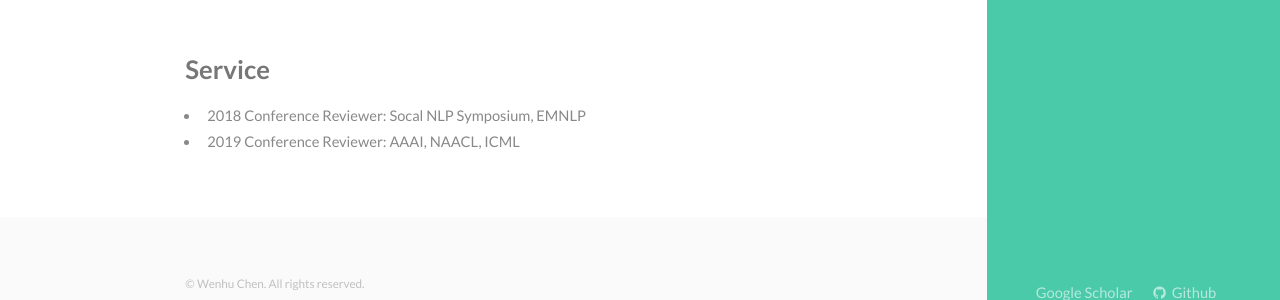
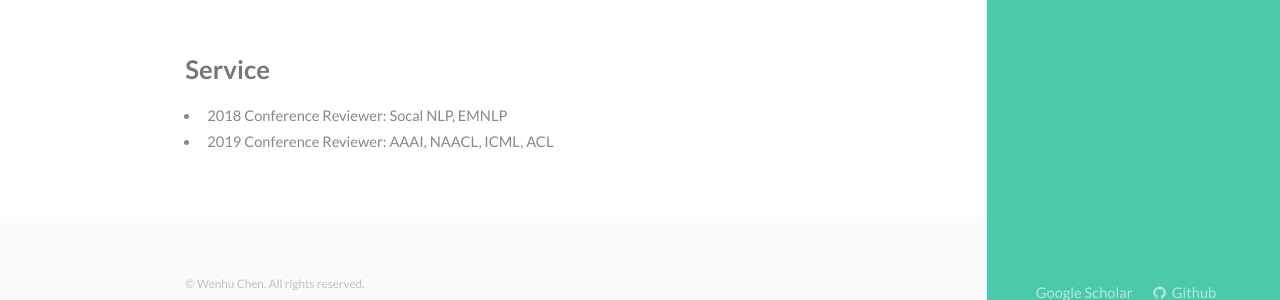
Before and after one commit to wenhuchen/wenhuchen.github.io, a Jekyll site: the page built from index.html, in a window 1280 px wide and 900 px high, scrolled down 1147 px. Shown: the part 547-847 px from the top of the window. Built offline with Jekyll 4.4.1, drawn with Linux system fonts in a browser that asks for light colours.

Commit message:
update profile

```diff
--- a/index.html
+++ b/index.html
@@ -91,8 +91,8 @@ th,td {
         <div class="container">
         <h3>Service</h3>
         <ul>
-        <li> 2018 Conference Reviewer: Socal NLP Symposium, EMNLP</li>
-        <li> 2019 Conference Reviewer: AAAI, NAACL, ICML</li>
+        <li> 2018 Conference Reviewer: Socal NLP, EMNLP</li>
+        <li> 2019 Conference Reviewer: AAAI, NAACL, ICML, ACL</li>
         </ul>
         </div>
     </section>
```
Also changed, not shown: cv/index.html (+15 -2 lines), 1 other file.
